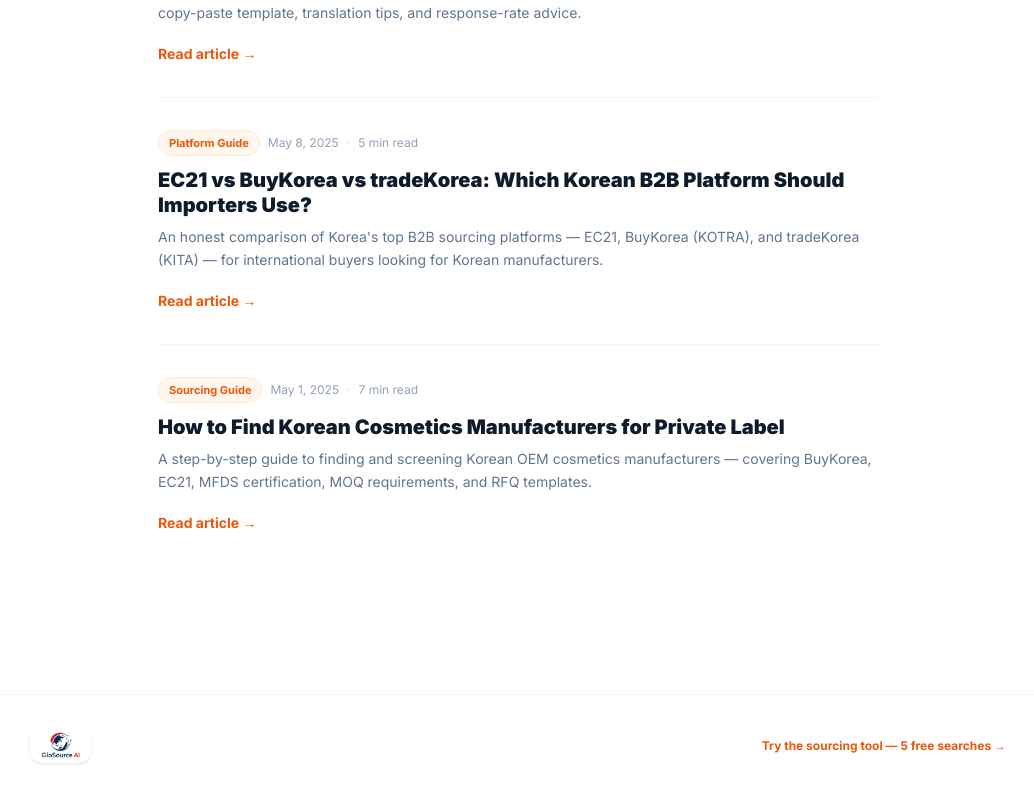
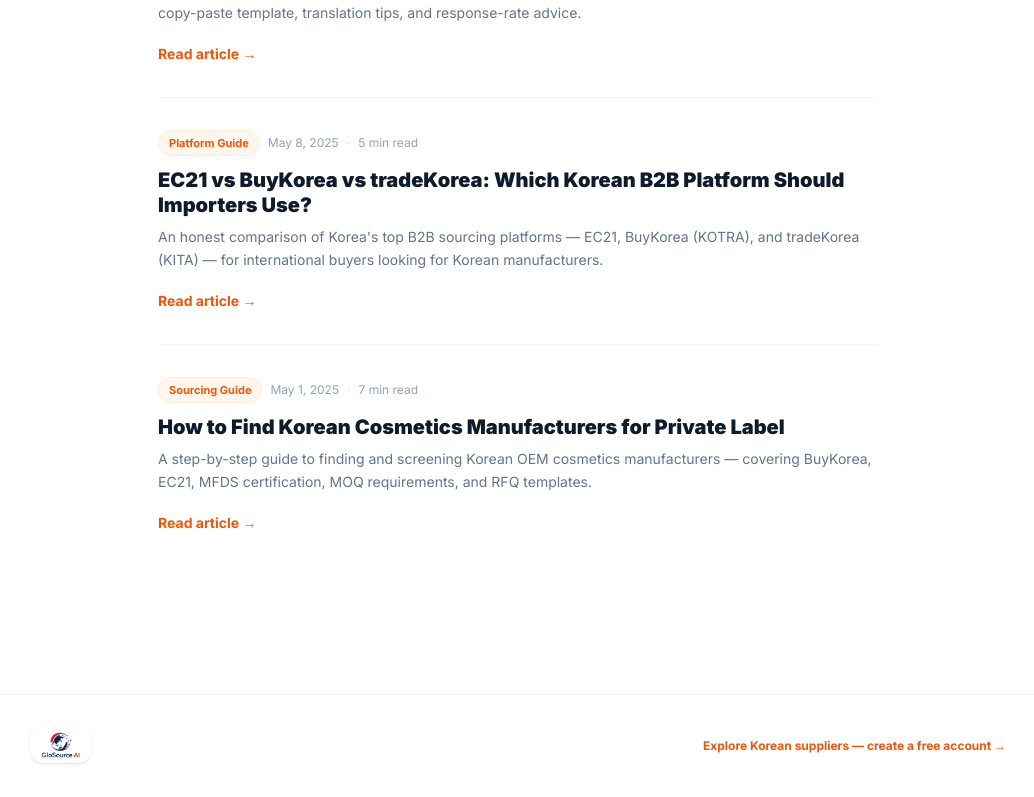
Before and after one commit to tianxiawudi1996-eng/glosource-ai, a Next.js app: page /en/blog in a window 1280 px wide. Shown: the part 2985-3782 px from the top of the page, without its empty margins (122-1156 px from the left). Built offline with nearby package versions, Linux system fonts and the light colour scheme; no server answers; the database is empty; a web font is replaced by a local one.

Commit message:
fix(growth): improve page.tsx acquisition clarity and blog discovery

```diff
--- a/app/en/blog/page.tsx
+++ b/app/en/blog/page.tsx
@@ -104,7 +104,7 @@ export default async function EnBlogIndex() {
           <Link href="/en" aria-label="GloSource AI home">
             <BrandLogo compact />
           </Link>
-          <Link href="/en" className="text-xs font-bold text-[#EA580C] hover:text-[#DC4C00]">Try the sourcing tool — 5 free searches →</Link>
+          <Link href="/en" className="text-xs font-bold text-[#EA580C] hover:text-[#DC4C00]">Explore Korean suppliers — create a free account →</Link>
         </div>
       </footer>
     </div>
```
